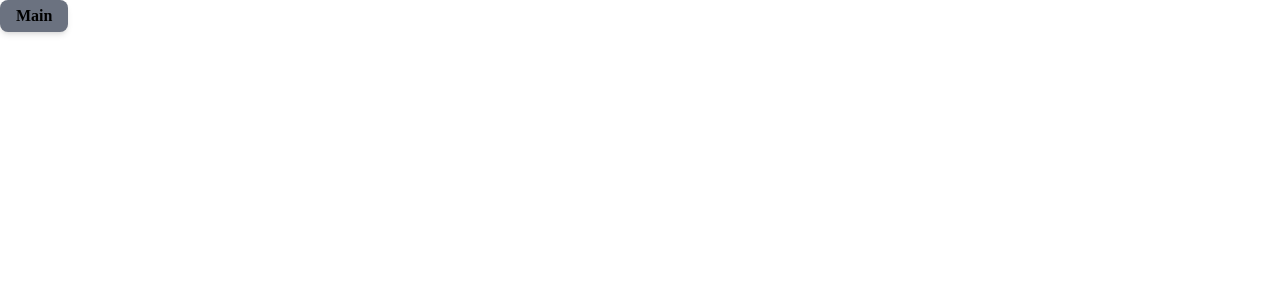
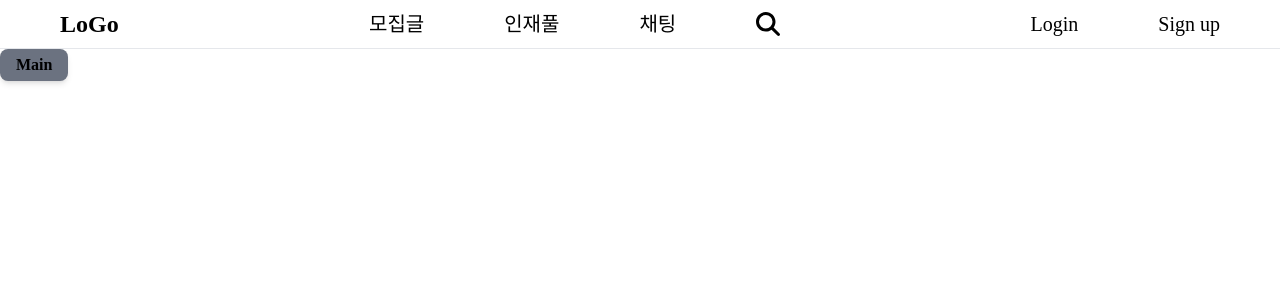
Before and after one commit to HCU-4400WON/hisbee, a React (Create React App) app in the folder src/main/frontend/: page / in a window 1280 px wide. Shown: the top 300 px of the page. Built offline with nearby package versions, Linux system fonts and the light colour scheme.

Commit message:
:art: header/[#19]
header design complete

```diff
--- a/src/main/frontend/package.json
+++ b/src/main/frontend/package.json
@@ -51,6 +51,7 @@
     "@types/react-router-dom": "^5.3.3",
     "@types/styled-components": "^5.1.26",
     "react-router": "^6.8.1",
-    "react-router-dom": "^6.8.1"
+    "react-router-dom": "^6.8.1",
+    "tailwind-styled-components": "^2.2.0"
   }
 }
--- /dev/null
+++ b/src/main/frontend/src/components/Header.tsx
@@ -0,0 +1,53 @@
+import tw from "tailwind-styled-components";
+
+const NavButton = tw.button`
+ bg-white
+ text-xl
+ text-black
+ py-2
+ hover:text-purple-500
+ mx-10
+`;
+
+const LogoNav = tw(NavButton)`
+    font-bold
+    text-2xl
+`;
+const MiddleNavBox = tw.div`
+
+`;
+
+const SearchButton = tw.svg`
+    w-6
+    mx-10
+`;
+
+function Header() {
+  return (
+    <>
+      <nav className="flex justify-between items-center mx-5">
+        <LogoNav>LoGo</LogoNav>
+        <div className="flex ">
+          <NavButton>모집글</NavButton>
+          <NavButton>인재풀</NavButton>
+          <NavButton>채팅</NavButton>
+          <svg
+            className="w-6 mx-10"
+            xmlns="http://www.w3.org/2000/svg"
+            viewBox="0 0 512 512"
+          >
+            <path d="M416 208c0 45.9-14.9 88.3-40 122.7L502.6 457.4c12.5 12.5 12.5 32.8 0 45.3s-32.8 12.5-45.3 0L330.7 376c-34.4 25.2-76.8 40-122.7 40C93.1 416 0 322.9 0 208S93.1 0 208 0S416 93.1 416 208zM208 352a144 144 0 1 0 0-288 144 144 0 1 0 0 288z" />
+          </svg>
+        </div>
+        <div>
+          <NavButton>Login</NavButton>
+          <NavButton>Sign up</NavButton>
+        </div>
+      </nav>
+
+      <hr className="text-5"></hr>
+    </>
+  );
+}
+
+export default Header;
--- a/src/main/frontend/src/components/Router.tsx
+++ b/src/main/frontend/src/components/Router.tsx
@@ -1,10 +1,12 @@
 import { BrowserRouter, Route, Routes } from "react-router-dom";
 import Main from "Routes/Main/Main";
 import Post from "Routes/Post/Post";
+import Header from "components/Header";
 
 function Router() {
   return (
     <BrowserRouter>
+      <Header />
       <Routes>
         <Route path="/" element={<Main />}></Route>
         <Route path="post" element={<Post />}></Route>
```
Also changed, not shown: 1 other file (tests, documents, lock files or other folders).
